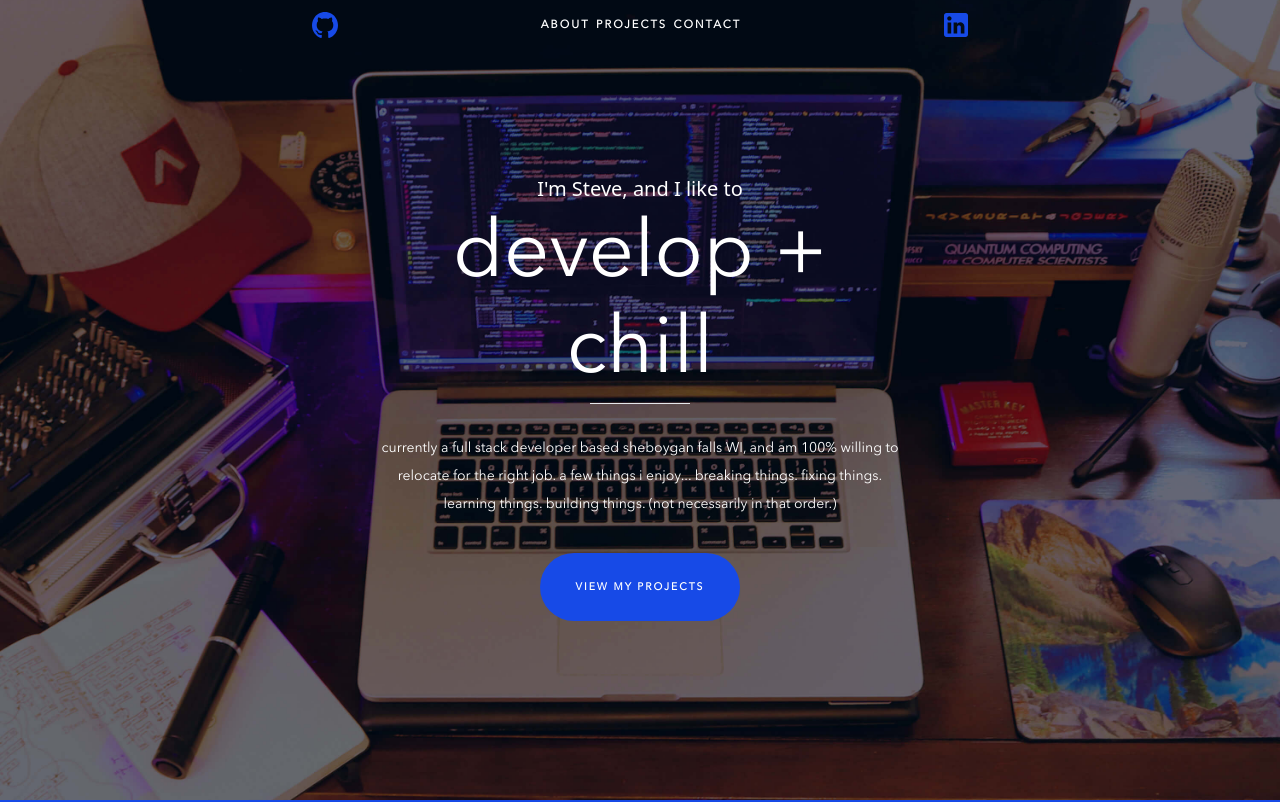
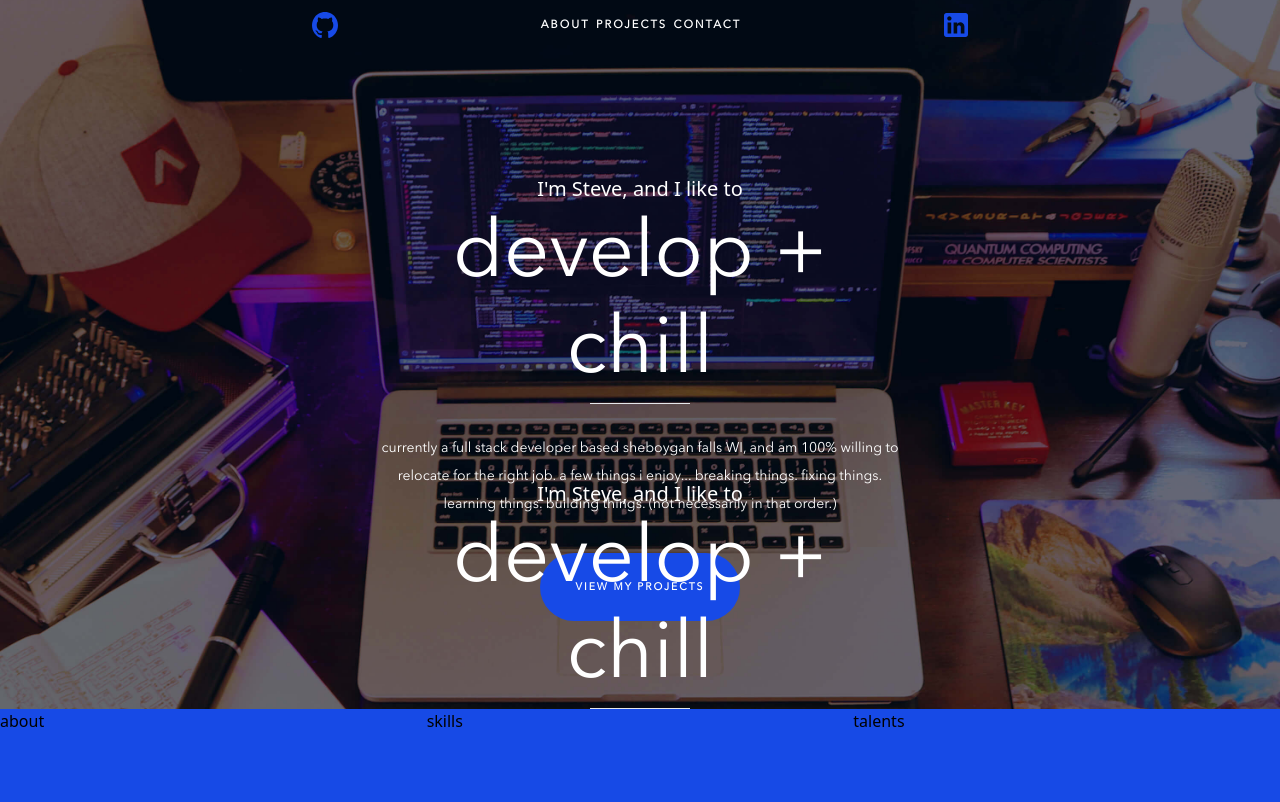
Before and after one commit to sklanier/Portfolio, a Next.js app: page / in a window 1280 px wide. Shown: the top 802 px of the page. Built offline with nearby package versions, Linux system fonts and the light colour scheme.

Commit message:
trying something with the text

```diff
--- a/components/Hero.js
+++ b/components/Hero.js
@@ -1,9 +1,9 @@
 import AnchorLink from 'react-anchor-link-smooth-scroll'
 
 const Hero = () => (
-    <section className="bg-black">
+    <section className="bg-primaryBlue">
         <div id="hero" className="h-screen bg-hero-image bg-fixed bg-cover bg-center bg-no-repeat">
-            <div className="text-xl text-white flex justify-center items-center m-auto h-inherit">
+            <div className="text-xl text-white flex justify-center items-center m-auto h-screen">
                 <div className="text-center w-5/12">
                     <h2>I'm Steve, and I like to</h2>
                     <h1 className="heroText">develop + chill</h1>
@@ -13,6 +13,13 @@ const Hero = () => (
                 </div>
             </div>
         </div>
+        <div id="hero-subtext" className="text-xl text-white flex justify-center items-center -mt-80">
+                <div className="text-center w-5/12">
+                    <h2>I'm Steve, and I like to</h2>
+                    <h1 className="heroText">develop + chill</h1>
+                    <hr width="100px" className="m-auto"></hr>
+                </div>
+            </div>
     </section>
 );
 
--- a/components/Scripts.js
+++ b/components/Scripts.js
@@ -2,6 +2,7 @@ const Scripts = () => (
     <div>
         <script src="https://ajax.googleapis.com/ajax/libs/jquery/3.5.1/jquery.min.js"></script>
         <script src="assets/scripts/scrollfade.js"></script>
+        <script src="assets/scripts/scrollfadeout.js"></script>
     </div>
 );
 
--- a/public/assets/scripts/scrollfade.js
+++ b/public/assets/scripts/scrollfade.js
@@ -1,5 +1,5 @@
 $(window).scroll(function(){
-    $("#hero").css("opacity", 1 - $(window).scrollTop() / 1000);
+    $("#hero").css("opacity", 1 - $(window).scrollTop() / 700);
 });
 
 $(window).scroll(function() {
@@ -14,4 +14,4 @@ $(window).scroll(function() {
         $("#nav").removeClass("nav-scrolled");
         $(".navText").css("color", "white");
     }
-}); //missin
+});
--- /dev/null
+++ b/public/assets/scripts/scrollfadeout.js
@@ -0,0 +1,3 @@
+$(window).scroll(function(){
+    $("#hero-subtext").css("opacity", 0 + $(window).scrollTop() / 700);
+});
```
